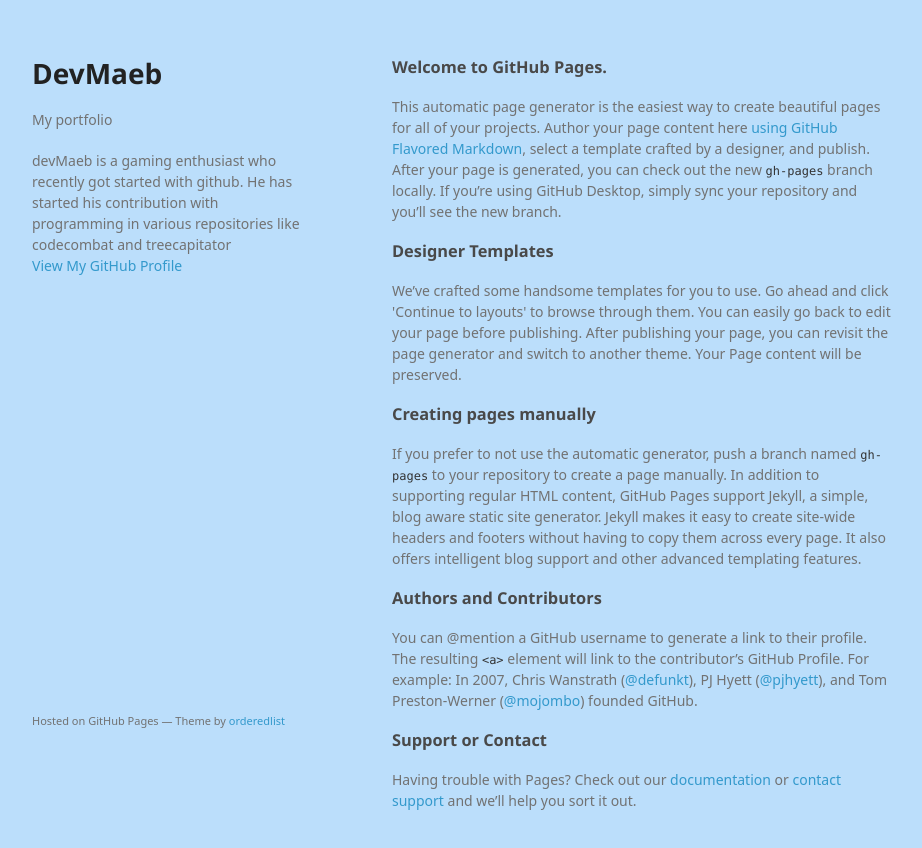
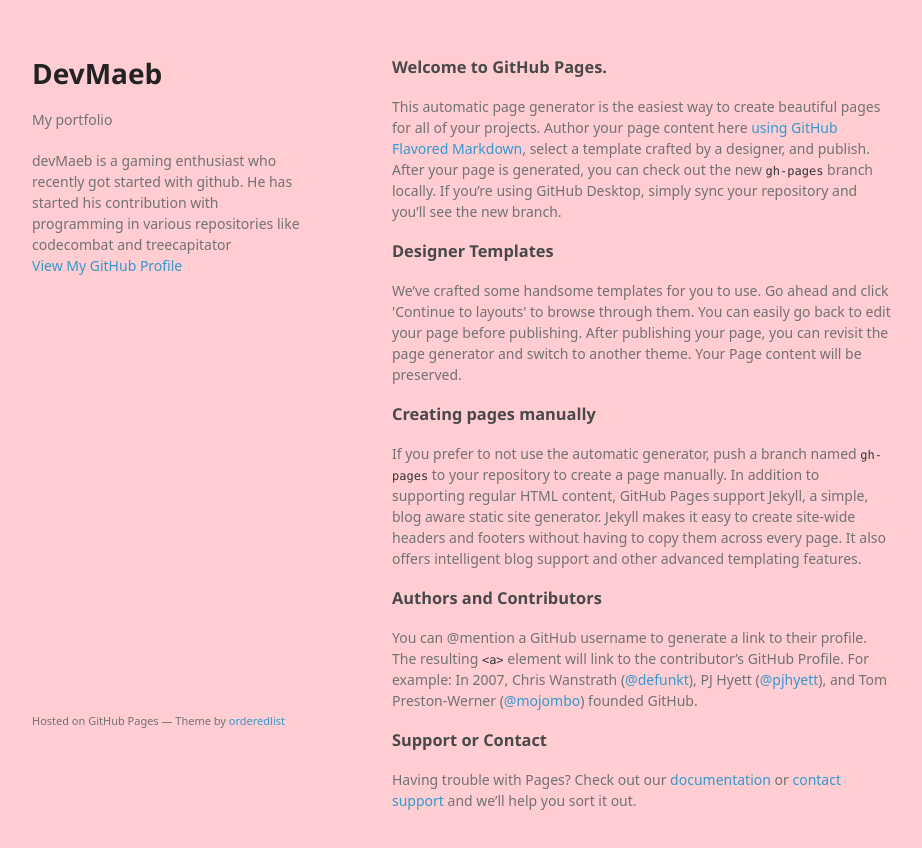
Before and after one commit to devMaeb/devMaeb.github.io, a plain HTML site: page index.html in a window 1280 px wide. Shown: the whole page, without its empty margins (178-1100 px from the left). Drawn offline with Linux system fonts and the light colour scheme; a web font is replaced by a local one.

Commit message:
Change background to smooth red

```diff
--- a/stylesheets/styles.css
+++ b/stylesheets/styles.css
@@ -55,7 +55,7 @@
 }
 
 body {
-  background-color: #BBDEFB;
+  background-color: #FFCDD2;
   padding:50px;
   font: 14px/1.5 "Noto Sans", "Helvetica Neue", Helvetica, Arial, sans-serif;
   color:#727272;
```
